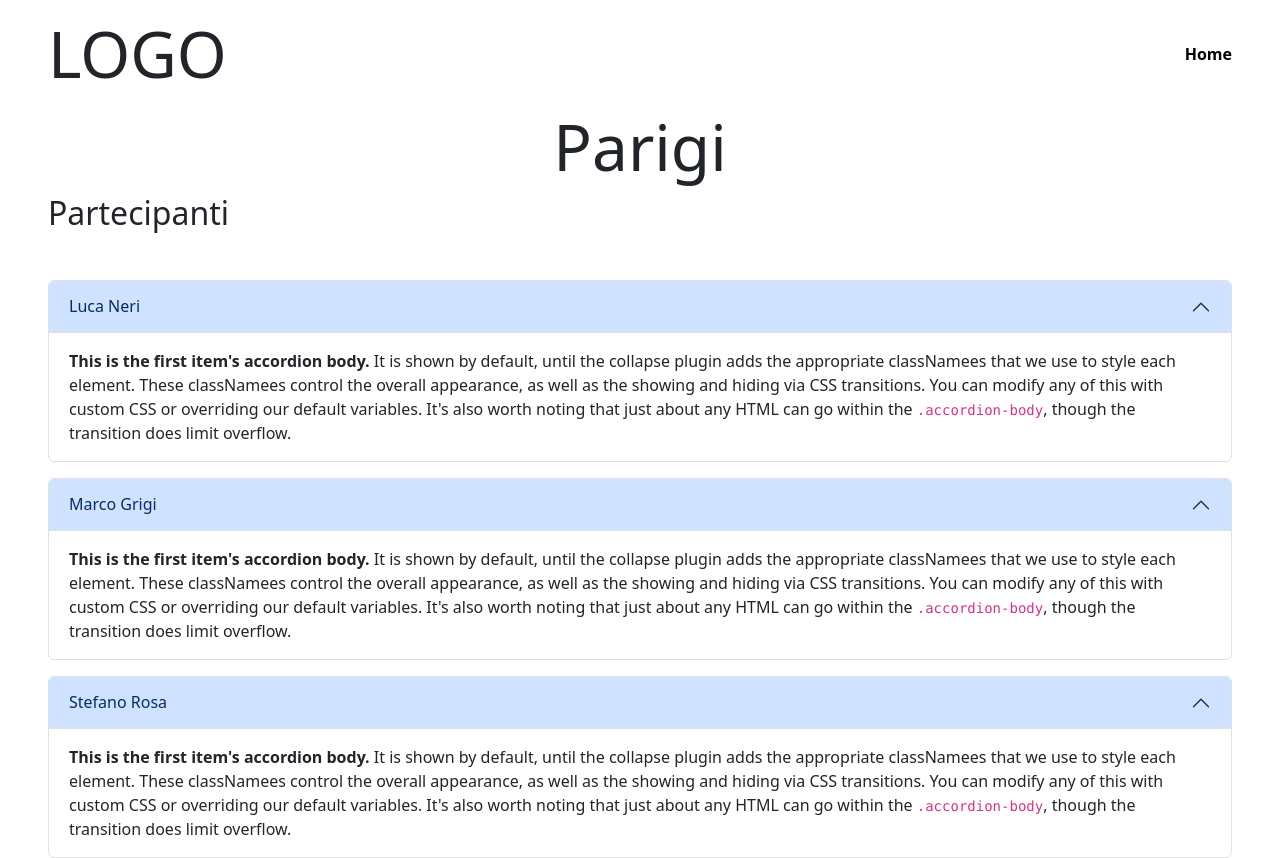
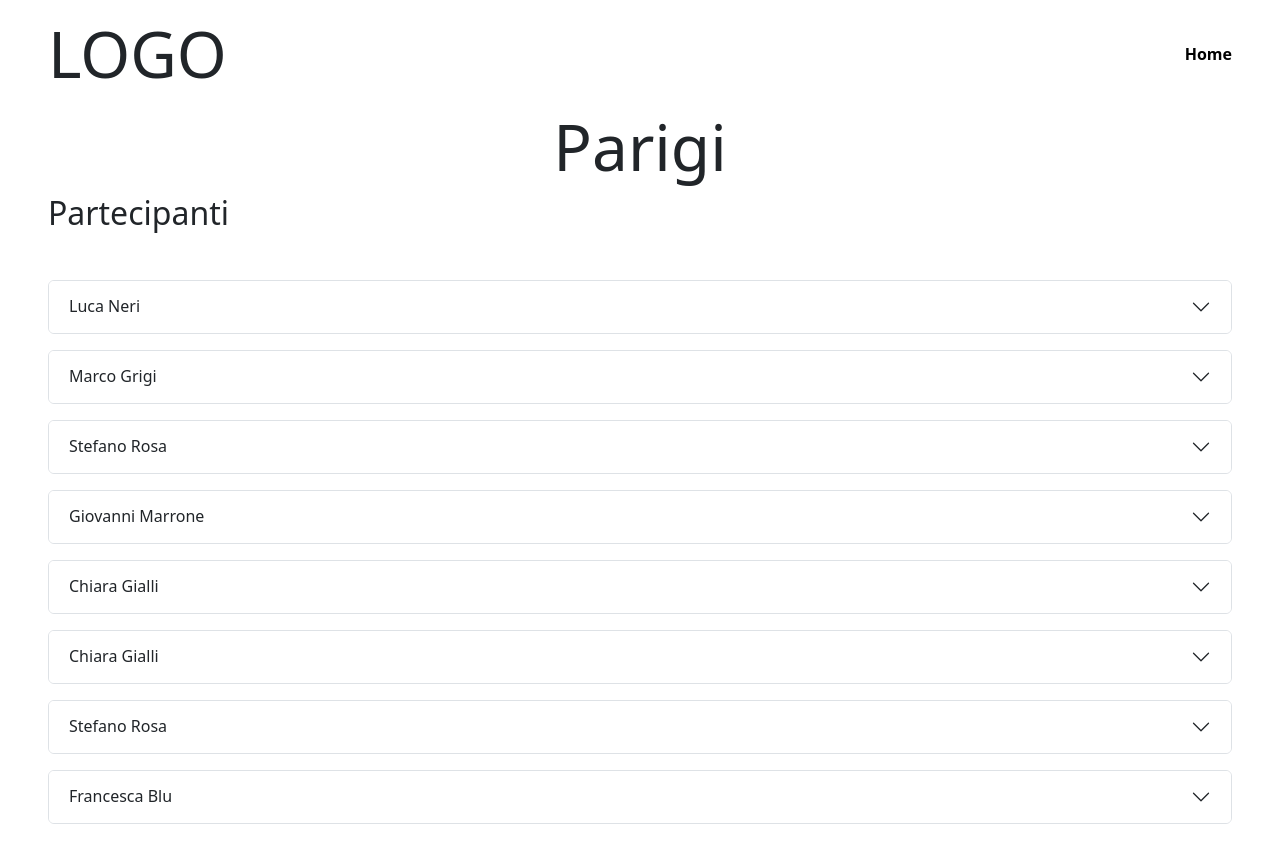
Before and after one commit to briancosentino/progetto-di-gruppo, a React (Vite) app: page /journey/1 in a window 1280 px wide. Shown: the top 858 px of the page. Built offline with nearby package versions, Linux system fonts and the light colour scheme.

Commit message:
Update JourneyPage to enhance accordion functionality with participant details and improve accessibility

```diff
--- a/pages/JourneyPage.jsx
+++ b/pages/JourneyPage.jsx
@@ -20,16 +20,22 @@ const JourneyPage = () => {
                 <div className="row flex-wrap g-3  ">
 
                     {partecipants.map(partecipant => (
-                        <div key={`accordion-${partecipant.name}-${partecipant.codiceFiscale}`} className="accordion" id={`accordion-${partecipant.name}-${partecipant.id}`}>
+                        <div key={partecipant.codiceFiscale} className="accordion " id={`accordion-${partecipant.codiceFiscale}`}>
                             <div className="accordion-item">
                                 <h2 className="accordion-header">
-                                    <button className="accordion-button" type="button" data-bs-toggle="collapse" data-bs-target={`collapse-${partecipant.name}-${partecipant.id}`} aria-expanded="true" aria-controls="collapseOne">
+                                    <button className="accordion-button collapsed bg-white " type="button" data-bs-toggle="collapse" data-bs-target={`#collapseOne-${partecipant.codiceFiscale}`} aria-expanded="true" aria-controls={`collapseOne-${partecipant.codiceFiscale}`}>
                                         {partecipant.name} {partecipant.surname}
                                     </button>
                                 </h2>
-                                <div id={`collapse-${partecipant.name}-${partecipant.id}`} className="accordion-collapse collapse show" data-bs-parent={`accordion-${partecipant.name}-${partecipant.id}`}>
+                                <div id={`collapseOne-${partecipant.codiceFiscale}`} className="accordion-collapse collapse " data-bs-parent={`#accordion-${partecipant.codiceFiscale}`}>
                                     <div className="accordion-body">
-                                        <strong>This is the first item's accordion body.</strong> It is shown by default, until the collapse plugin adds the appropriate classNamees that we use to style each element. These classNamees control the overall appearance, as well as the showing and hiding via CSS transitions. You can modify any of this with custom CSS or overriding our default variables. It's also worth noting that just about any HTML can go within the <code>.accordion-body</code>, though the transition does limit overflow.
+                                        <ul className="list-">
+                                            <li className='list-group-item' ><strong>Numero di telefono: </strong>{partecipant.phoneNumber}</li>
+                                            <li className='list-group-item' ><strong>Email: </strong>{partecipant.email}</li>
+                                            <li className='list-group-item' ><strong>Contatto di emergenza: </strong>{partecipant.emergencyContactPhone}</li>
+
+
+                                        </ul>
                                     </div>
                                 </div>
                             </div>
@@ -39,7 +45,7 @@ const JourneyPage = () => {
                     ))}
 
                 </div>
-
+                {/* To do: aggiungere immagini per singolo partecipante */}
 
             </div>
 
```
